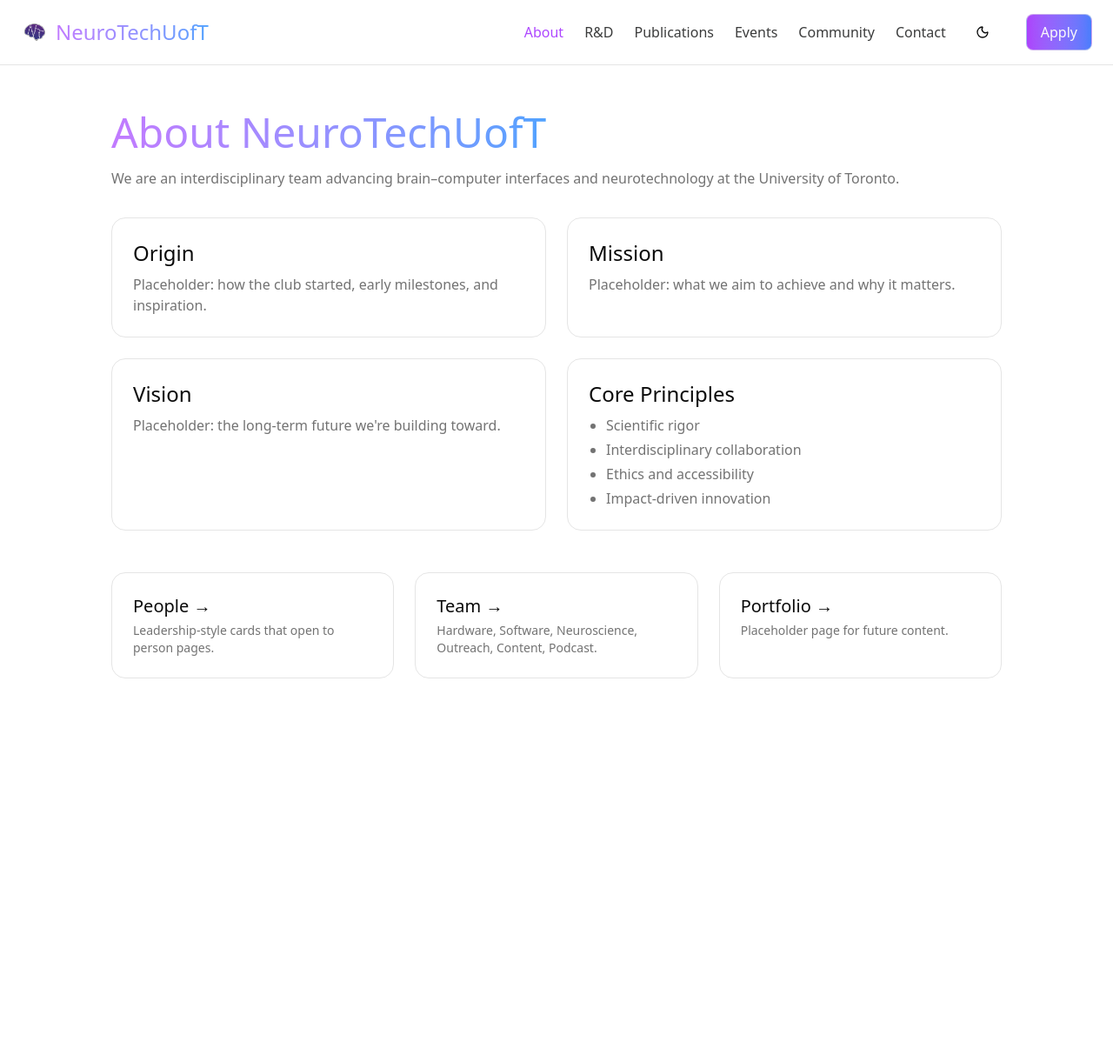
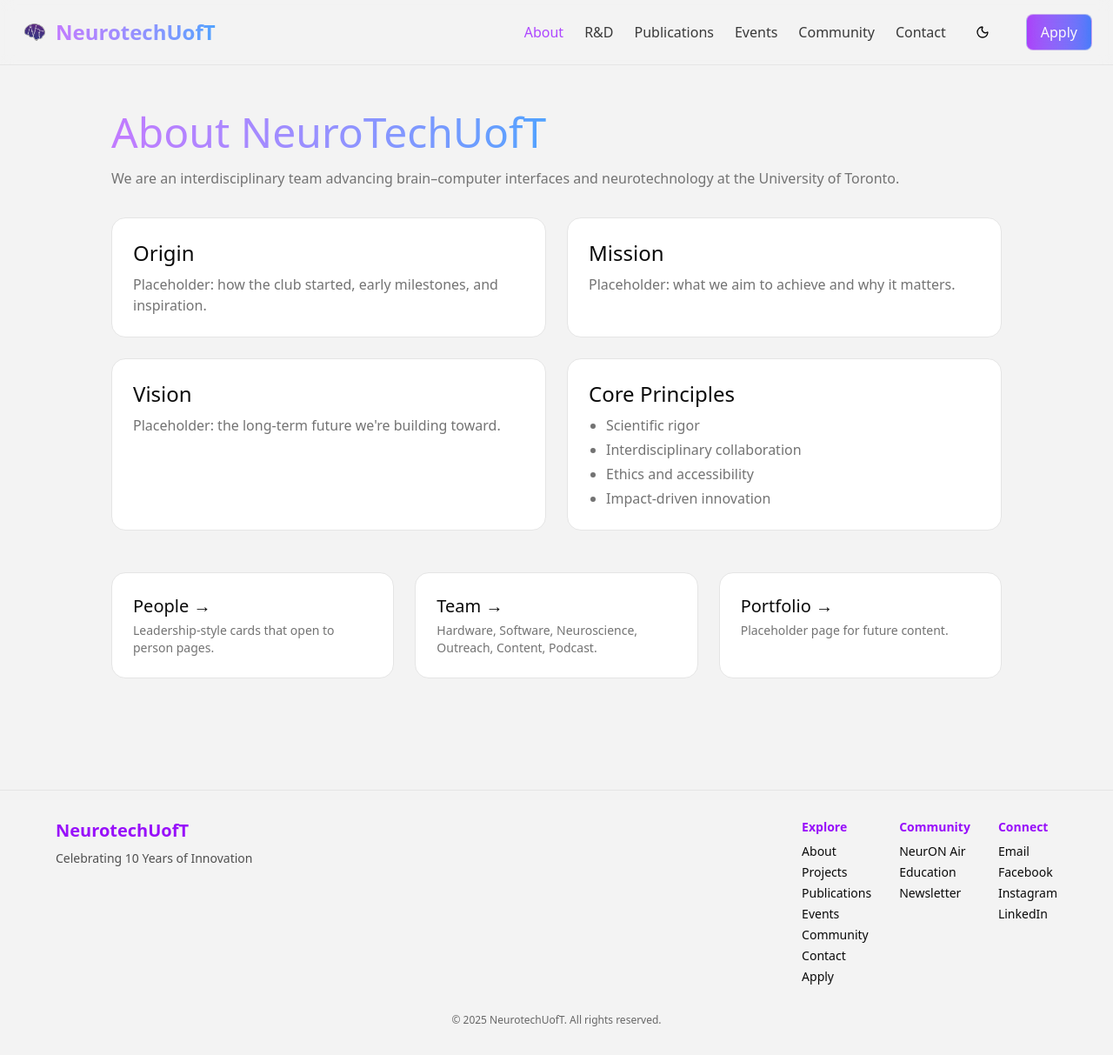
Before and after one commit to neurotechuoft/neurotech-website, a Next.js app: page /about in a window 1280 px wide. Shown: the whole page at 87% size. Before the commit the page ends 844 px from the top, so only its background shows below. Built offline with nearby package versions, Linux system fonts and the light colour scheme.

Commit message:
Refactor code structure for improved readability and maintainability

```diff
--- a/app/about/page.tsx
+++ b/app/about/page.tsx
@@ -1,5 +1,6 @@
 import Link from "next/link"
 import TopNav from "@/components/top-nav"
+import Footer from "@/components/footer"
 
 export default function AboutPage() {
   return (
@@ -61,6 +62,7 @@ export default function AboutPage() {
           </Link>
         </div>
       </section>
+      <Footer />
     </main>
   )
 }
--- a/app/community/page.tsx
+++ b/app/community/page.tsx
@@ -6,6 +6,7 @@ import { Button } from "@/components/ui/button"
 import { Users, Calendar, MessageCircle, Award, BookOpen, Heart, Coffee, Code, Brain } from "lucide-react"
 import Link from "next/link"
 import TopNav from "@/components/top-nav"
+import Footer from "@/components/footer"
 
 export default function CommunityPage() {
   const [activeTab, setActiveTab] = useState("overview")
--- a/app/contact/page.tsx
+++ b/app/contact/page.tsx
@@ -5,6 +5,7 @@ import Image from "next/image"
 import { Button } from "@/components/ui/button"
 import { Mail, MapPin, Send, MessageCircle } from "lucide-react"
 import TopNav from "@/components/top-nav"
+import Footer from "@/components/footer"
 
 export default function ContactPage() {
   const [formData, setFormData] = useState({
@@ -268,6 +269,7 @@ export default function ContactPage() {
           </p>
         </div>
       </footer>
+      <Footer />
     </div>
   )
 }
--- a/app/events/page.tsx
+++ b/app/events/page.tsx
@@ -1,6 +1,7 @@
 import Image from "next/image";
 import Link from "next/link";
 import TopNav from "@/components/top-nav";
+import Footer from "@/components/footer";
 import { getAllEvents, type EventItem } from "@/lib/events";
 
 export const metadata = {
@@ -53,6 +54,7 @@ export default function EventsPage() {
           </div>
         </div>
       </section>
+      <Footer />
     </div>
   );
 }
--- a/app/globals.css
+++ b/app/globals.css
@@ -45,7 +45,7 @@
 
 :root {
   --radius: 0.625rem;
-  --background: oklch(1 0 0);
+  --background: #F3F3F3;
   --foreground: oklch(0.145 0 0);
   --card: oklch(1 0 0);
   --card-foreground: oklch(0.145 0 0);
--- a/app/page.tsx
+++ b/app/page.tsx
@@ -4,8 +4,10 @@ import { useEffect } from "react"
 import Image from "next/image"
 import Link from "next/link"
 import { Zap, Microscope } from "lucide-react"
+
 import TopNav from "@/components/top-nav"
 import HeroSlideshow from "@/components/hero-slideshow"
+import Footer from "@/components/footer"
 import { getUpcomingEvents } from "@/lib/events"
 
 export default function NeuroTechWebsite() {
@@ -163,8 +165,8 @@ export default function NeuroTechWebsite() {
         <div className="absolute inset-0 z-0 overflow-hidden">
           <HeroSlideshow
             slides={[
+              { type: 'video', src: '/brain-loop.mp4', alt: 'Brain animation' },
               { type: 'image', src: '/brain-wallpaper.jpg', alt: 'Brain wallpaper 1' },
-              { type: 'video', src: '/brain-loop.mp4', alt: 'Brain animation' },
               { type: 'image', src: '/brain-wallpaper.jpg', alt: 'Brain wallpaper 2' },
               { type: 'image', src: '/brain-wallpaper.jpg', alt: 'Brain wallpaper 3' },
             ]}
@@ -177,11 +179,16 @@ export default function NeuroTechWebsite() {
             showText ? "opacity-100 translate-y-0" : "opacity-0 translate-y-8"
           }`}
         >
-          <h1 className="text-6xl md:text-8xl font-light mb-6 leading-tight text-foreground">
+          <h1 className="text-6xl md:text-8xl font-bold mb-6 leading-tight text-foreground">
             <span className="bg-gradient-to-r from-purple-400 to-blue-400 bg-clip-text text-transparent">
                 NeuroTechUofT
             </span>
           </h1>
+          <div className="mb-4">
+            <span className="inline-block px-4 py-2 rounded-full bg-gradient-to-r from-purple-400 to-blue-400 text-white font-bold shadow-lg">
+              Celebrating 10 Years
+            </span>
+          </div>
 
           <p className="text-lg text-muted-foreground mb-8">
             Join the next generation of neurotechnology and neuroscience enthusiasts.
@@ -398,30 +405,7 @@ Our flagship project, NeuronMove, is a groundbreaking initiative to combat Parki
         {/* Gradient transition from previous section */}
         <div className="absolute top-0 left-0 right-0 h-32 bg-gradient-to-b from-background via-background/80 to-transparent z-20 pointer-events-none"></div>
 
-        {/* Background Image with Top-Down Reveal Effect */}
-        <div className="fixed inset-0 z-0">
-          {/* Single Brain Image */}
-          <div
-            id="brain-image"
-            className="absolute inset-0 bg-cover bg-center bg-no-repeat transition-all duration-2000 ease-out"
-            style={{
-              backgroundImage: 'url(/brain-wallpaper.jpg)',
-              clipPath: 'inset(100% 0 0 0)',
-              transform: 'scale(1.8)',
-              filter: 'hue-rotate(0deg) brightness(1.5) saturate(0.3) contrast(1.2)',
-              opacity: '0.6'
-            }}
-          />
-          <div
-            id="brain-overlay"
-            className="absolute inset-0 transition-all duration-1500 ease-out"
-            style={{
-              background: 'linear-gradient(135deg, rgba(0,0,0,0.5) 0%, rgba(139,69,193,0.35) 50%, rgba(59,130,246,0.25) 100%)'
-            }}
-          />
-          {/* Additional overlay for smoother blending */}
-          <div className="absolute inset-0 bg-gradient-to-b from-background/60 via-transparent to-background/40"></div>
-        </div>
+  {/* No background image or overlay effect */}
 
         {/* Join Us Section */}
         <section id="join" className="relative z-10 py-32 px-6">
@@ -440,27 +424,8 @@ Our flagship project, NeuronMove, is a groundbreaking initiative to combat Parki
           </div>
         </section>
 
-        {/* Footer */}
-    <footer className="relative z-10 py-16 px-6 border-t border-border/80">
-          <div className="max-w-4xl mx-auto text-center">
-            <div className="flex items-center justify-center space-x-2 mb-8">
-              <Image
-                src="/logo.png"
-                alt="NeuroTechUofT Logo"
-                width={24}
-                height={24}
-                className="w-6 h-6"
-              />
-              <span className="text-lg font-extralight bg-gradient-to-r from-purple-400 to-blue-400 bg-clip-text text-transparent">
-                NeuroTechUofT
-              </span>
-            </div>
-
-      <p className="text-muted-foreground text-sm">
-              &copy; 2025 NeuroTechUofT. Pioneering the future of neurotechnology.
-            </p>
-          </div>
-        </footer>
+  {/* Footer */}
+  <Footer />
       </div>
     </div>
   )
--- a/app/projects/page.tsx
+++ b/app/projects/page.tsx
@@ -5,6 +5,7 @@ import Image from "next/image"
 import { Button } from "@/components/ui/button"
 import { ExternalLink, Github, Zap, Brain, Activity, Users } from "lucide-react"
 import TopNav from "@/components/top-nav"
+import Footer from "@/components/footer"
 
 export default function ProjectsPage() {
   const [selectedCategory, setSelectedCategory] = useState("all")
--- a/app/projects/stroke-rehab/page.tsx
+++ b/app/projects/stroke-rehab/page.tsx
@@ -25,7 +25,17 @@ export default function StrokeRehabPage() {
                 <li>Lightweight wearable sensors (placeholder)</li>
               </ul>
             </div>
-
+            <div className="mt-6">
+              <a
+                href="/pdfs/Neurorehabilitation%20Device%20for%20Post-Stroke%20Recovery%20%E2%80%93%20Project%20Proposal%20(Final)%20(1).pdf"
+                target="_blank"
+                rel="noopener noreferrer"
+                className="inline-block px-6 py-3 rounded-lg bg-gradient-to-r from-purple-600 to-blue-600 text-white font-semibold shadow hover:scale-105 transition-all"
+                download
+              >
+                Download/Read Project Proposal (PDF)
+              </a>
+            </div>
           </div>
         </div>
         <div>
--- a/app/publications/page.tsx
+++ b/app/publications/page.tsx
@@ -1,4 +1,5 @@
 import TopNav from "@/components/top-nav"
+import Footer from "@/components/footer"
 
 export default function PublicationsPage() {
   const varsity = [
@@ -67,6 +68,7 @@ export default function PublicationsPage() {
           </div>
         </div>
       </section>
+      <Footer />
     </main>
   )
 }
--- /dev/null
+++ b/components/footer.tsx
@@ -0,0 +1,46 @@
+import Link from "next/link";
+
+export default function Footer() {
+  return (
+    <footer className="w-full border-t border-border py-8 px-4 mt-16 text-sm bg-background text-foreground">
+      <div className="max-w-6xl mx-auto flex flex-col md:flex-row justify-between items-start gap-8">
+        <div className="mb-4 md:mb-0">
+          <span className="font-bold text-xl text-purple-600 dark:text-purple-400">NeurotechUofT</span>
+          <div className="mt-2 text-foreground/70">Celebrating 10 Years of Innovation</div>
+        </div>
+        <div className="flex flex-col md:flex-row gap-8">
+          <div>
+            <div className="font-semibold mb-2 text-purple-600 dark:text-purple-400">Explore</div>
+            <ul className="space-y-1">
+              <li><Link href="/about" className="hover:text-purple-500">About</Link></li>
+              <li><Link href="/projects" className="hover:text-purple-500">Projects</Link></li>
+              <li><Link href="/publications" className="hover:text-purple-500">Publications</Link></li>
+              <li><Link href="/events" className="hover:text-purple-500">Events</Link></li>
+              <li><Link href="/community" className="hover:text-purple-500">Community</Link></li>
+              <li><Link href="/contact" className="hover:text-purple-500">Contact</Link></li>
+              <li><Link href="/apply" className="hover:text-purple-500">Apply</Link></li>
+            </ul>
+          </div>
+          <div>
+            <div className="font-semibold mb-2 text-purple-600 dark:text-purple-400">Community</div>
+            <ul className="space-y-1">
+              <li><Link href="/community/air" className="hover:text-purple-500">NeurON Air</Link></li>
+              <li><Link href="/community/education" className="hover:text-purple-500">Education</Link></li>
+              <li><Link href="/community/newsletter" className="hover:text-purple-500">Newsletter</Link></li>
+            </ul>
+          </div>
+          <div>
+            <div className="font-semibold mb-2 text-purple-600 dark:text-purple-400">Connect</div>
+            <ul className="space-y-1">
+              <li><a href="mailto:info@neurotechuoft.ca" className="hover:text-purple-500">Email</a></li>
+              <li><a href="https://www.facebook.com/neurotechuoft" target="_blank" rel="noopener noreferrer" className="hover:text-purple-500">Facebook</a></li>
+              <li><a href="https://www.instagram.com/neurotechuoft" target="_blank" rel="noopener noreferrer" className="hover:text-purple-500">Instagram</a></li>
+              <li><a href="https://www.linkedin.com/company/neurotechuoft" target="_blank" rel="noopener noreferrer" className="hover:text-purple-500">LinkedIn</a></li>
+            </ul>
+          </div>
+        </div>
+      </div>
+      <div className="mt-8 text-center text-xs text-foreground/60">&copy; {new Date().getFullYear()} NeurotechUofT. All rights reserved.</div>
+    </footer>
+  );
+}
--- a/components/top-nav.tsx
+++ b/components/top-nav.tsx
@@ -17,6 +17,7 @@ const items = [
   { label: "Community", href: "/community", children: [
     { label: "NeurON Air", href: "/community/air" },
     { label: "Education", href: "/community/education" },
+    { label: "Newsletter", href: "/community/newsletter" },
   ] },
   { label: "Contact", href: "/contact" },
 ]
@@ -29,9 +30,9 @@ export default function TopNav() {
       <div className="w-full px-6 py-4">
         <div className="max-w-7xl mx-auto flex items-center justify-between">
           <Link href="/" className="flex items-center space-x-2">
-            <Image src="/logo.png" alt="NeuroTechUofT Logo" width={32} height={32} className="w-8 h-8" />
-            <span className="text-2xl font-light bg-gradient-to-r from-purple-400 to-blue-400 bg-clip-text text-transparent">
-              NeuroTechUofT
+            <Image src="/logo.png" alt="NeurotechUofT Logo" width={32} height={32} className="w-8 h-8" />
+            <span className="text-2xl font-bold bg-gradient-to-r from-purple-400 to-blue-400 bg-clip-text text-transparent">
+              NeurotechUofT
             </span>
           </Link>
 
--- a/components/ui/card.tsx
+++ b/components/ui/card.tsx
@@ -7,9 +7,12 @@ function Card({ className, ...props }: React.ComponentProps<"div">) {
     <div
       data-slot="card"
       className={cn(
-        "bg-card text-card-foreground flex flex-col gap-6 rounded-xl border py-6 shadow-sm",
+        "bg-card text-card-foreground flex flex-col gap-6 rounded-xl border border-transparent py-6 shadow-sm transition-all duration-200",
+        "hover:border-purple-500 hover:shadow-lg",
+        "border-[3px] border-gradient-to-r from-purple-400 via-blue-400 to-pink-400",
         className
       )}
+      style={{ borderImage: 'linear-gradient(90deg, #a78bfa, #60a5fa, #f472b6) 1' }}
       {...props}
     />
   )
```
Also changed, not shown: 1 other file (tests, documents, lock files or other folders).
